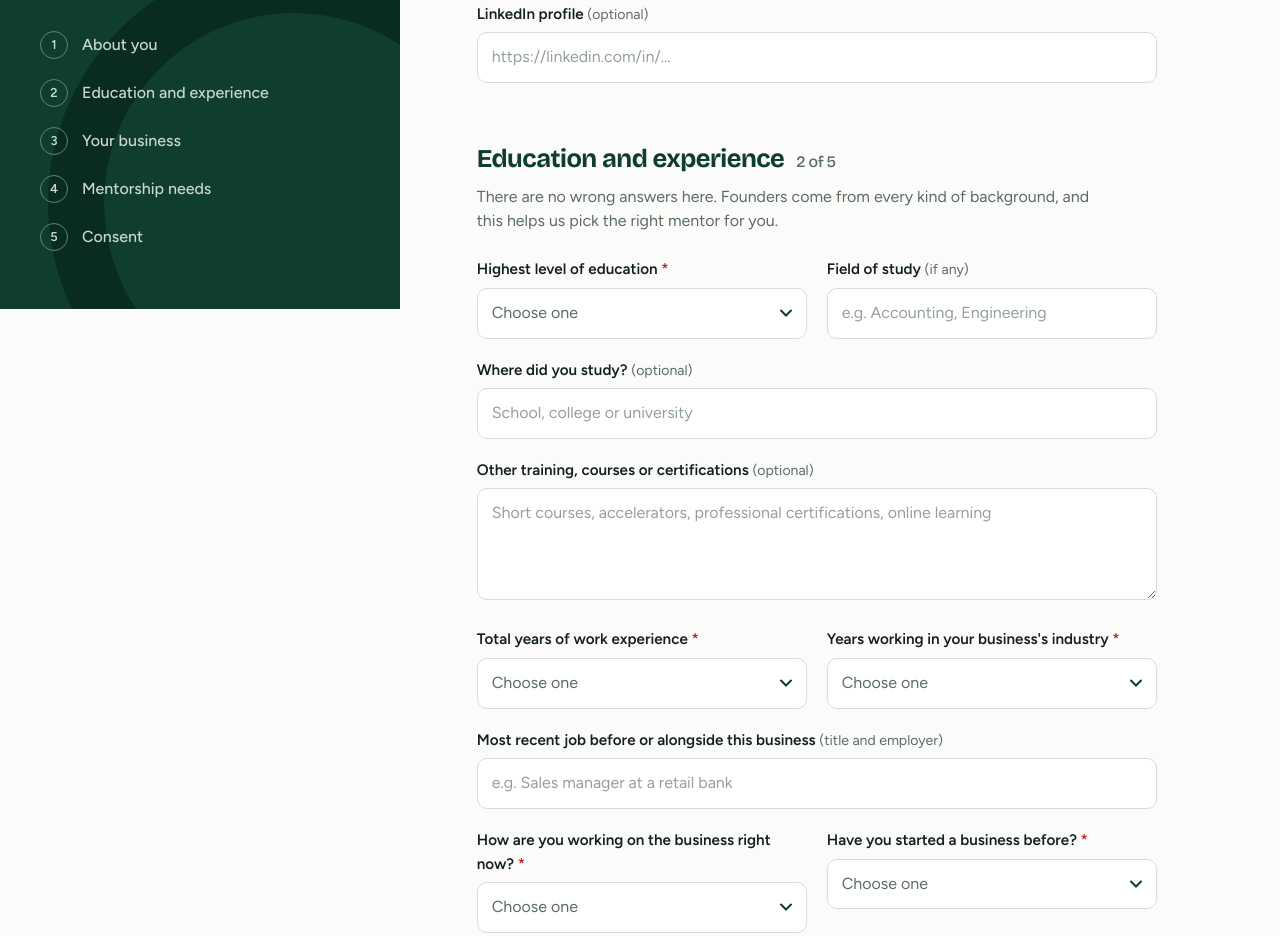
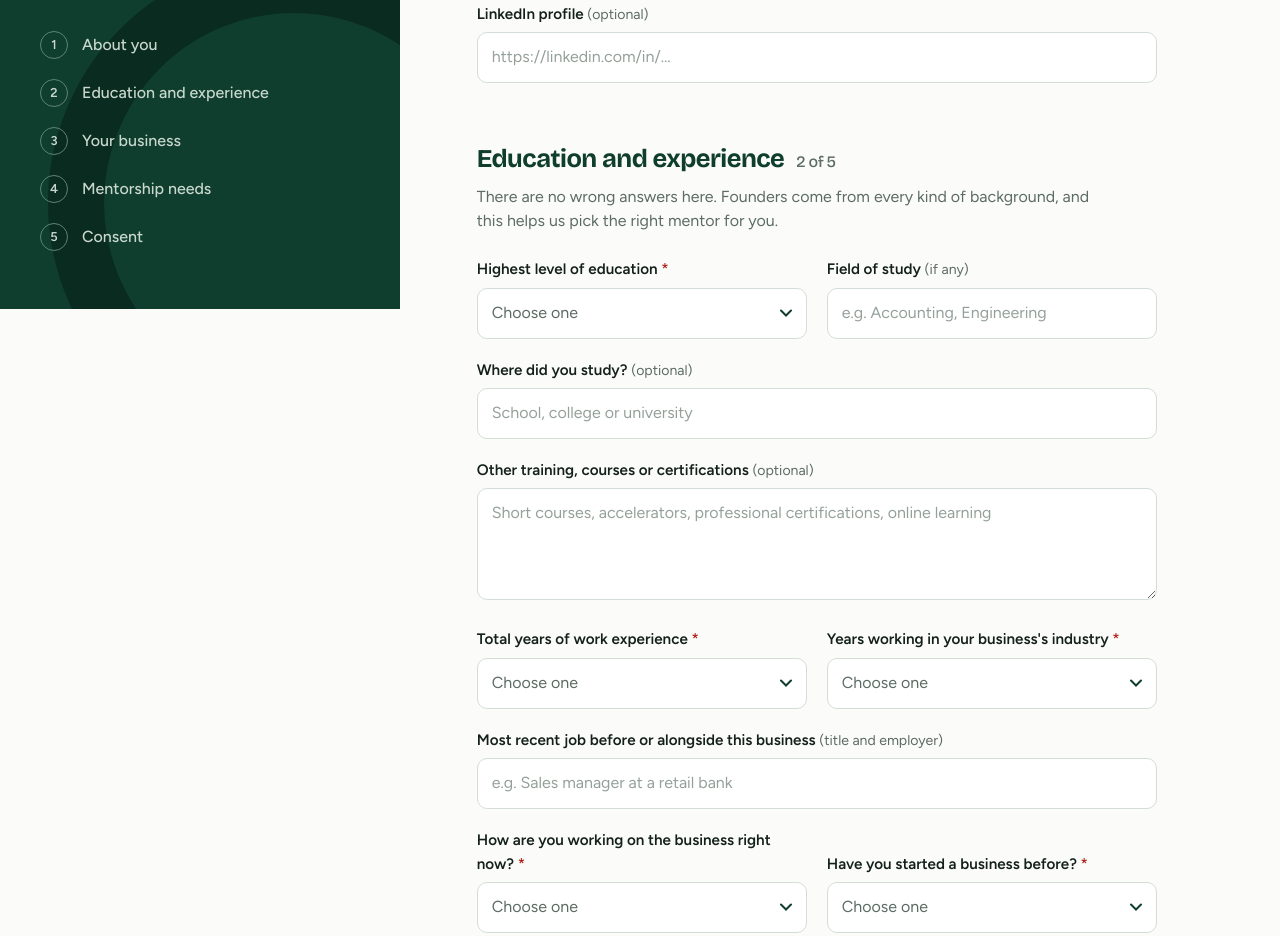
Before and after one commit to Investable-business/investable-foundation, a plain HTML site: page apply.html in a window 1280 px wide. Shown: the part 491-1427 px from the top of the page. Drawn offline with nearby package versions, Linux system fonts and the light colour scheme.

Commit message:
Add files via upload

```diff
--- a/apply.html
+++ b/apply.html
@@ -62,7 +62,7 @@
     legend span { font-size: 1rem; font-weight: 500; color: var(--muted); }
     .lede { color: var(--muted); margin: 6px 0 0; max-width: 60ch; }
 
-    .grid { display: grid; grid-template-columns: 1fr 1fr; gap: 20px; margin-top: 24px; }
+    .grid { display: grid; grid-template-columns: 1fr 1fr; gap: 20px; margin-top: 24px; align-items: end; }
     .full { grid-column: 1 / -1; }
     label.field-label { display: block; font-weight: 600; font-size: .95rem; margin-bottom: 6px; }
     .req { color: var(--danger); }
```
